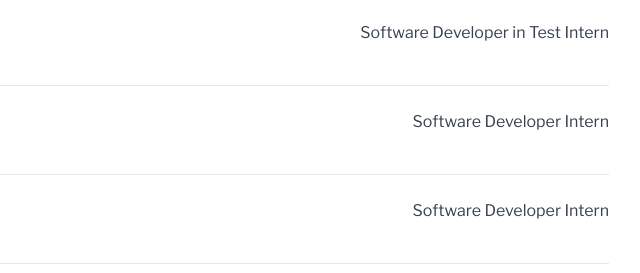
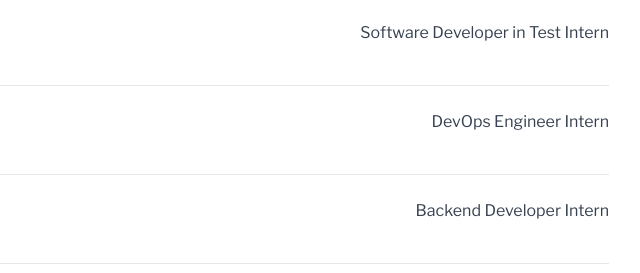
Before and after one commit to LH-eliza/Lauren-Hong-Portfolio, an Astro site: page /about in a window 1280 px wide. Shown: the part 1375-1648 px from the top of the page, 463-1103 px from the left. Built offline with nearby package versions, Linux system fonts and the light colour scheme; Astro itself is replaced by a stand-in of ours; a web font is replaced by a local one.

Commit message:
About section

```diff
--- a/src/components/about/About.tsx
+++ b/src/components/about/About.tsx
@@ -104,7 +104,7 @@ const AboutMe: React.FC = () => {
                 <p className="text-sm text-gray-500 font-libre">Sept 2024 - Dec 2024</p>
               </div>
               <div className="sm:text-right sm:w-1/3">
-                <p className="text-gray-700 font-libre">Software Developer Intern</p>
+                <p className="text-gray-700 font-libre">DevOps Engineer Intern</p>
               </div>
             </div>
             <div className="flex flex-col sm:flex-row sm:justify-between sm:items-start gap-1 pb-4 border-b border-gray-200">
@@ -113,7 +113,7 @@ const AboutMe: React.FC = () => {
                 <p className="text-sm text-gray-500 font-libre">Jan 2024 - April 2024</p>
               </div>
               <div className="sm:text-right sm:w-1/3">
-                <p className="text-gray-700 font-libre">Software Developer Intern</p>
+                <p className="text-gray-700 font-libre">Backend Developer Intern</p>
               </div>
             </div>
             <div className="flex flex-col sm:flex-row sm:justify-between sm:items-start gap-1 pb-4 border-b border-gray-200">
```
